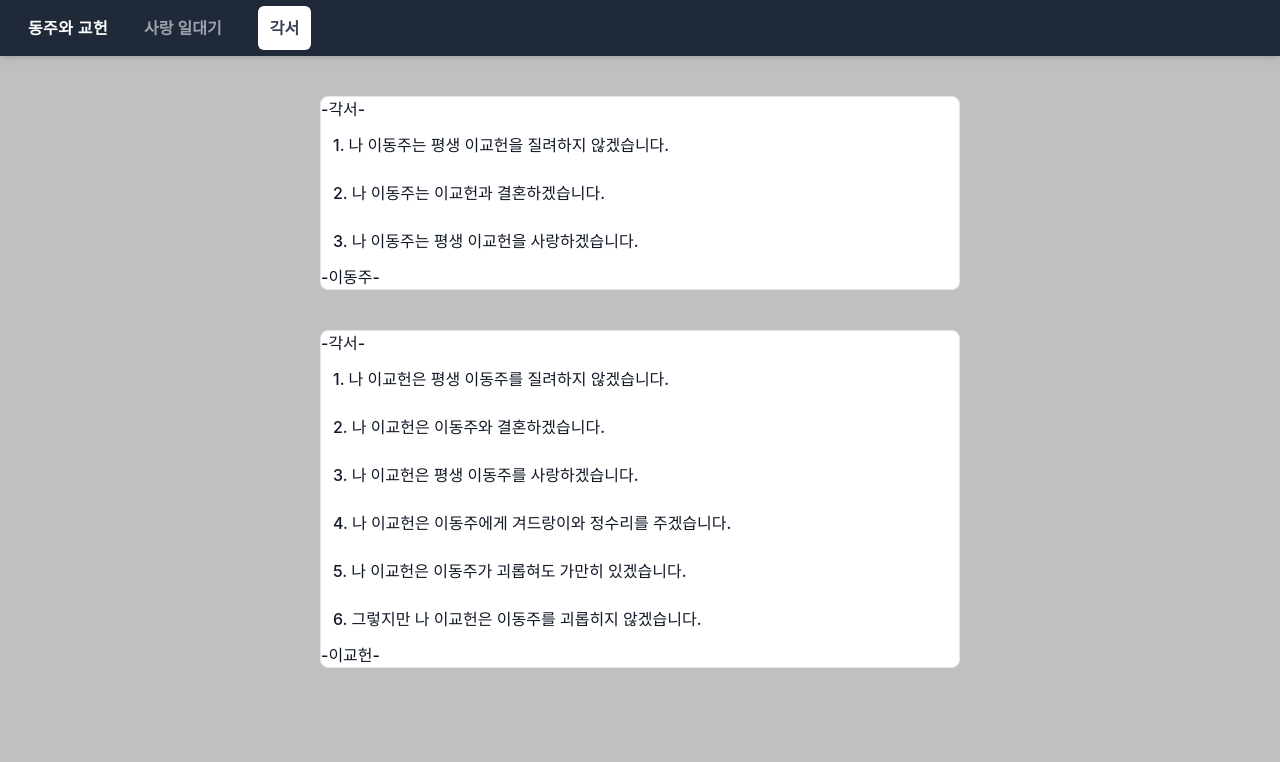
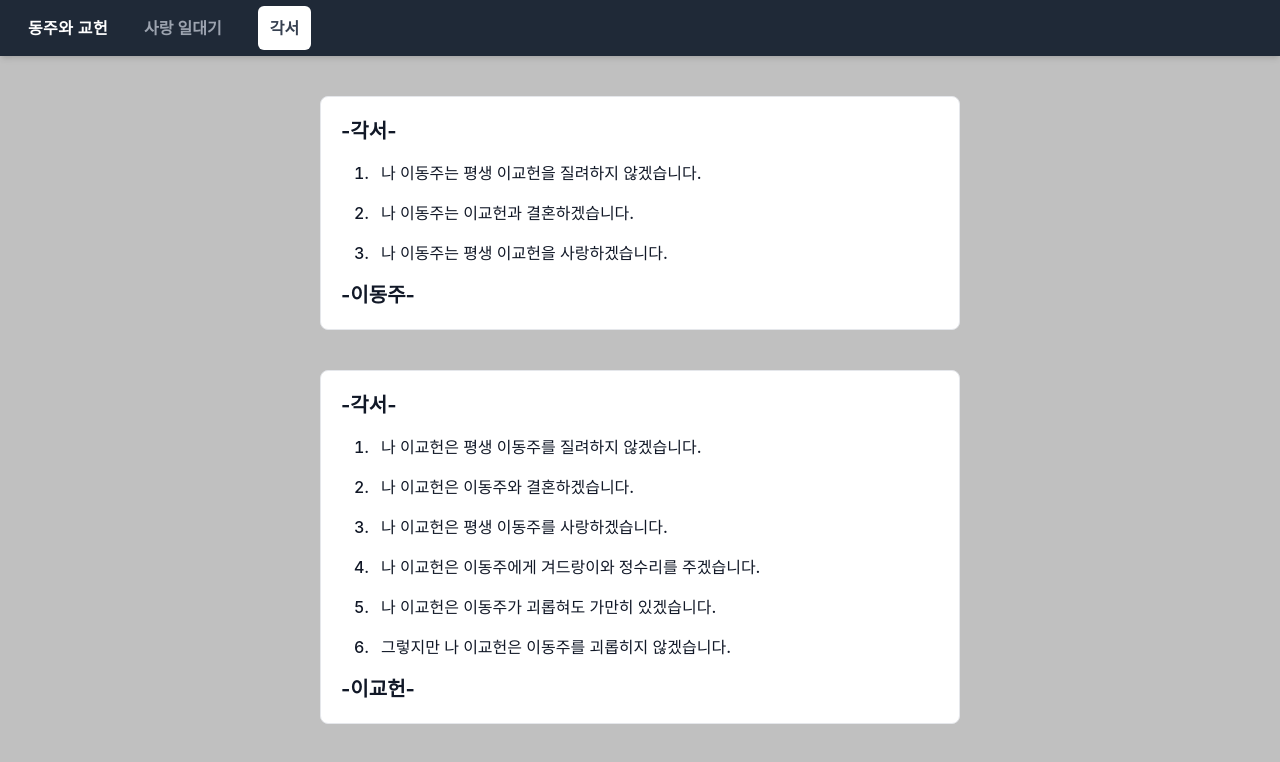
Before and after one commit to GyoHeonLee/gyodong, a React (Create React App) app: page /memorandum in a window 1280 px wide. Shown: the top 762 px of the page. Built offline with nearby package versions, Linux system fonts and the light colour scheme.

Commit message:
Style: memorandum style edit

```diff
--- a/src/index.css
+++ b/src/index.css
@@ -22,9 +22,20 @@ code {
 .active {
   @apply bg-white text-gray-700;
 }
+
+.momorandum--div {
+  @apply p-3 my-10 mx-auto max-w-screen-sm font-medium text-gray-900 bg-white border border-gray-200 rounded-lg dark:bg-gray-700 dark:border-gray-600 dark:text-white;
+}
 .momorandum--ol {
-  @apply my-10 mx-auto max-w-screen-sm font-medium text-gray-900 bg-white border border-gray-200 rounded-lg dark:bg-gray-700 dark:border-gray-600 dark:text-white;
+  @apply list-decimal;
 }
+.momorandum--li {
+  @apply p-2 ml-10;
+}
+.momorandum--h1 {
+  @apply m-2 text-xl font-bold;
+}
+
 .love--graphy--div {
   @apply mx-auto max-w-screen-sm p-5 mb-8 bg-gray-50 rounded-lg border border-gray-100 dark:bg-gray-800 dark:border-gray-700;
 }
--- a/src/pages/Memorandum.tsx
+++ b/src/pages/Memorandum.tsx
@@ -1,33 +1,40 @@
+import { memo } from "react";
+
+const dongju: Array<string> = [
+  "나 이동주는 평생 이교헌을 질려하지 않겠습니다.",
+  "나 이동주는 이교헌과 결혼하겠습니다.",
+  "나 이동주는 평생 이교헌을 사랑하겠습니다.",
+];
+const gyoheon: Array<string> = [
+  "나 이교헌은 평생 이동주를 질려하지 않겠습니다.",
+  "나 이교헌은 이동주와 결혼하겠습니다.",
+  "나 이교헌은 평생 이동주를 사랑하겠습니다.",
+  "나 이교헌은 이동주에게 겨드랑이와 정수리를 주겠습니다.",
+  "나 이교헌은 이동주가 괴롭혀도 가만히 있겠습니다.",
+  "그렇지만 나 이교헌은 이동주를 괴롭히지 않겠습니다.",
+];
+
 const Memorandum = () => {
+  const memorandumList = (items: Array<string>) => (
+    <ol className="momorandum--ol">
+      {items.map((item: string) => (
+        <li className="momorandum--li">{item}</li>
+      ))}
+    </ol>
+  );
+
   return (
     <div>
-      <ol className="momorandum--ol">
-        -각서-
-        <li className="p-3">
-          1. 나 이동주는 평생 이교헌을 질려하지 않겠습니다.
-        </li>
-        <li className="p-3">2. 나 이동주는 이교헌과 결혼하겠습니다.</li>
-        <li className="p-3">3. 나 이동주는 평생 이교헌을 사랑하겠습니다.</li>
-        -이동주-
-      </ol>
-      <ol className="momorandum--ol">
-        -각서-
-        <li className="p-3">
-          1. 나 이교헌은 평생 이동주를 질려하지 않겠습니다.
-        </li>
-        <li className="p-3">2. 나 이교헌은 이동주와 결혼하겠습니다.</li>
-        <li className="p-3">3. 나 이교헌은 평생 이동주를 사랑하겠습니다.</li>
-        <li className="p-3">
-          4. 나 이교헌은 이동주에게 겨드랑이와 정수리를 주겠습니다.
-        </li>
-        <li className="p-3">
-          5. 나 이교헌은 이동주가 괴롭혀도 가만히 있겠습니다.
-        </li>
-        <li className="p-3">
-          6. 그렇지만 나 이교헌은 이동주를 괴롭히지 않겠습니다.
-        </li>
-        -이교헌-
-      </ol>
+      <div className="momorandum--div">
+        <h1 className="momorandum--h1">-각서-</h1>
+        {memorandumList(dongju)}
+        <h1 className="momorandum--h1">-이동주-</h1>
+      </div>
+      <div className="momorandum--div">
+        <h1 className="momorandum--h1">-각서-</h1>
+        {memorandumList(gyoheon)}
+        <h1 className="momorandum--h1">-이교헌-</h1>
+      </div>
     </div>
   );
 };
```
